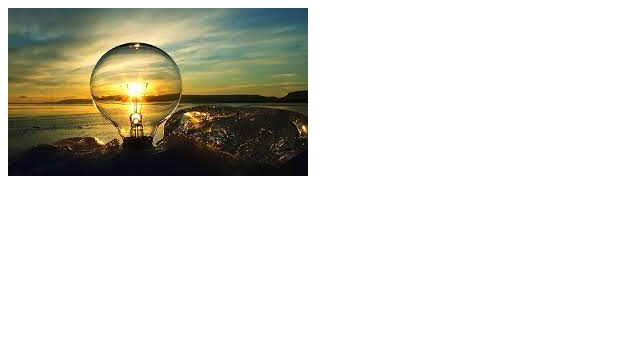
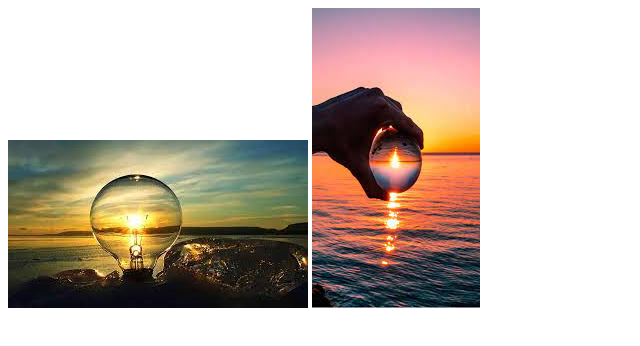
Before and after one commit to softwareEngineering10/MASTER_JAVA, a plain HTML site: page index.html in a window 1280 px wide. Shown: the whole page, without its empty margins (0-640 px from the left). Drawn offline with Linux system fonts and the light colour scheme.

Commit message:
Them anh 2

```diff
--- a/index.html
+++ b/index.html
@@ -7,5 +7,7 @@
 </head>
 <body>
     <img src="image/1.jpg" alt="">
+    <img src="image/2.jpg" alt="">
+
 </body>
 </html>
```
